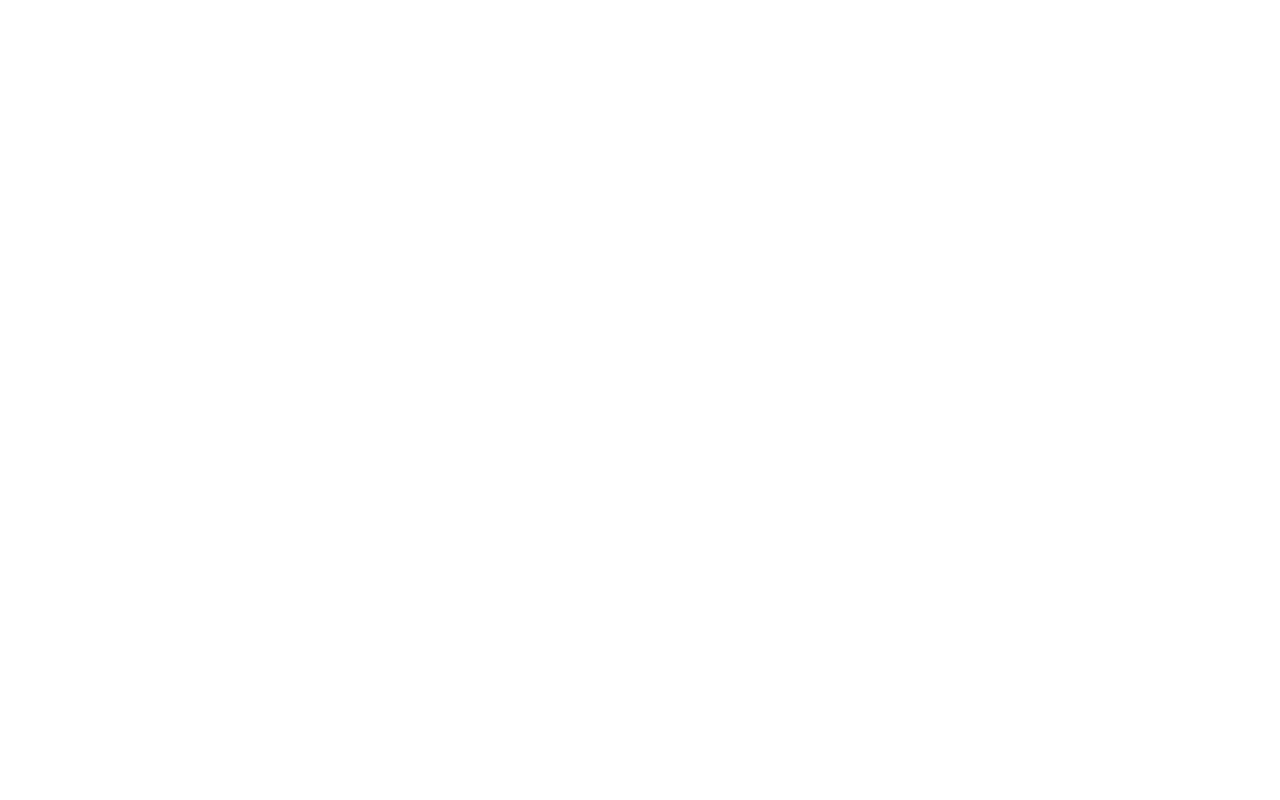
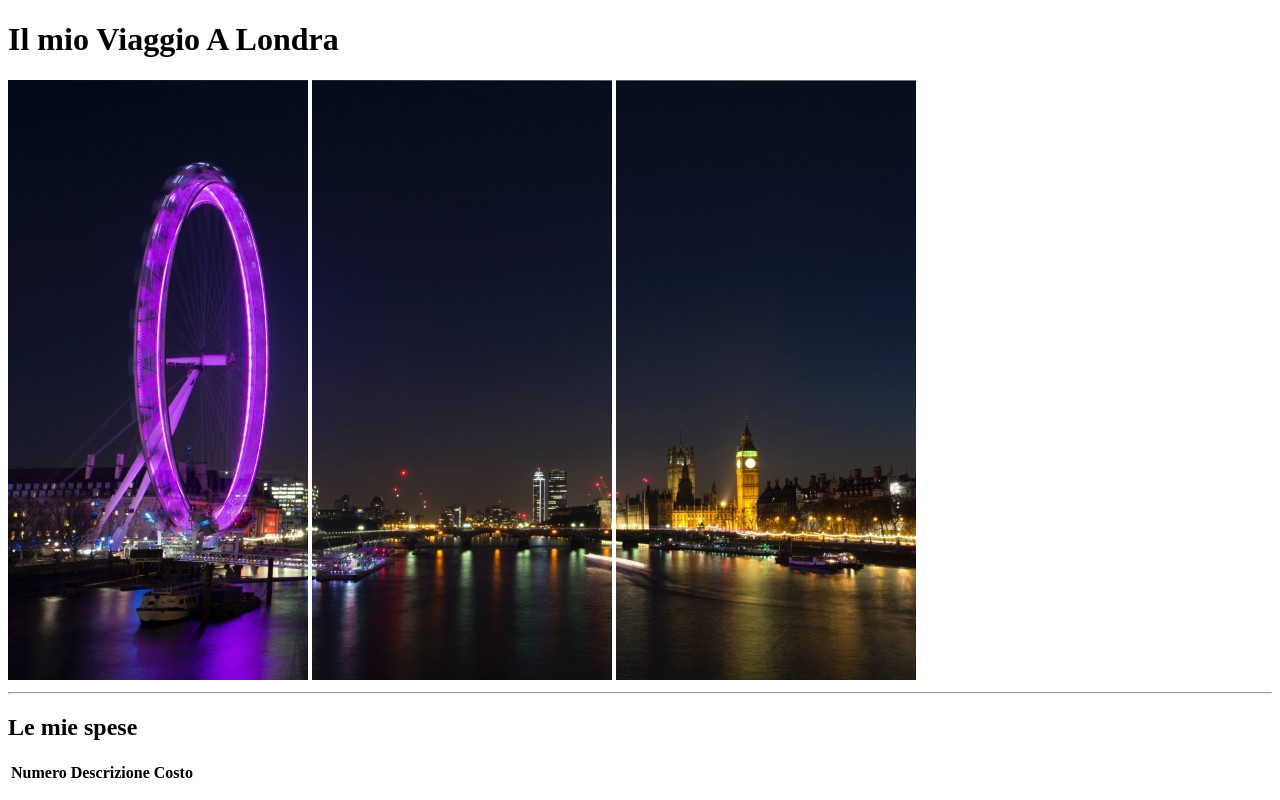
Before and after one commit to andreapanico12/html-london-trip, a plain HTML site: page index.html in a window 1280 px wide. Drawn offline with Linux system fonts and the light colour scheme.

Commit message:
edit index

```diff
--- a/index.html
+++ b/index.html
@@ -3,9 +3,38 @@
 <head>
   <meta charset="UTF-8">
   <meta name="viewport" content="width=device-width, initial-scale=1.0">
-  <title>Document</title>
+  <title>Esercizio: Viaggio a Londra</title>
 </head>
 <body>
 
+  <header>
+    <h1>Il mio Viaggio A Londra</h1>
+    <img src="/img/alto sezione 1.jpg" alt="Paesaggio sezione 1">
+    <img src="/img/alto sezione 2.jpg" alt="Paesaggio sezione 2">
+    <img src="/img/alto sezione 3.jpg" alt="Paesaggio sezione 3">
+    <hr>
+  </header>
+
+  <main>
+    <section>
+      <h2>Le mie spese</h2>
+      <table>
+        <thead>
+          <tr>
+            <th> Numero</th>
+            <th> Descrizione</th>
+            <th>Costo</th>
+          </tr>
+        </thead>
+      </table>
+    </section>
+
+
+  </main>
+
+  <Footer>
+
+  </Footer>
+
 </body>
 </html>
```
